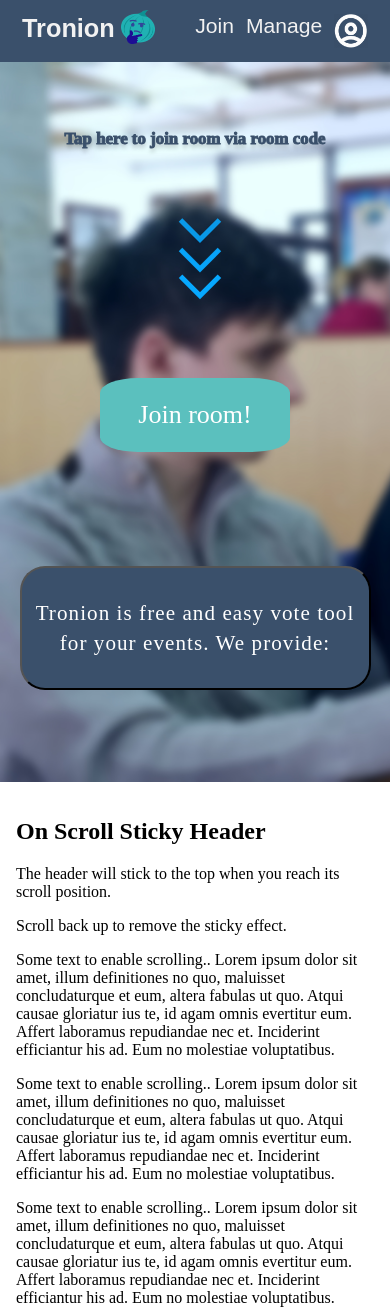
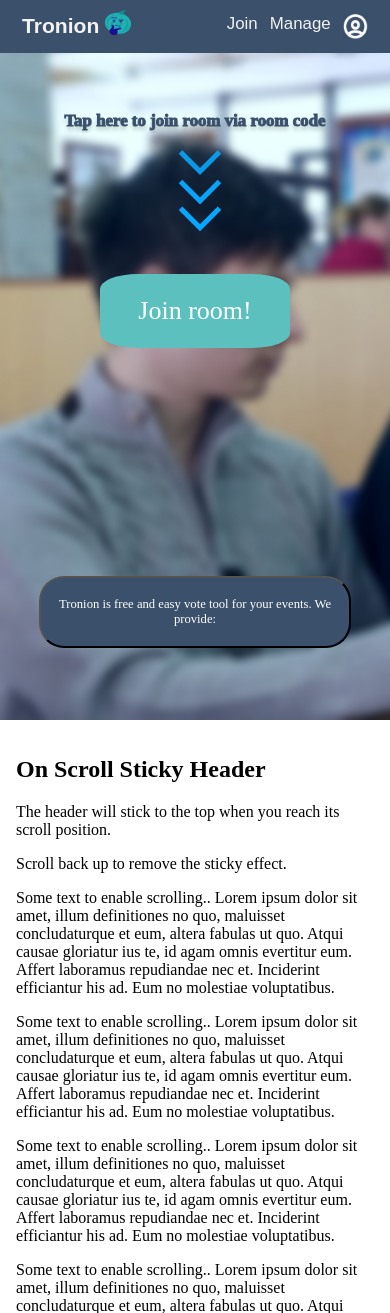
Before and after one commit to Vilka284/Tronion, a Flask app: page / in a window 390 px wide. Shown: the top 1313 px of the page. Run offline with Flask 2, Linux system fonts and the light colour scheme.

Commit message:
add content and footer

```diff
--- a/client/static/styles/index.css
+++ b/client/static/styles/index.css
@@ -13,7 +13,7 @@ html, body {
 /* navigation bar */
 .topnav {
     z-index: 9999;
-  position:relative;
+    position: fixed;
     padding: 10px 16px;
     overflow: hidden;
     width: 100%;
@@ -23,7 +23,7 @@ html, body {
 .topnav a.tronion {
     font-family: Arial;
     font-weight: bold;
-  display:inline;
+    display: inline;
     float: left;
     color: #f2f2f2;
     text-align: center;
@@ -46,10 +46,45 @@ html, body {
 
 .topnav img {
     display: inline-block;
-  white-space:nowrap;
+    white-space: nowrap;
     width: 4vh;
     height: 4vh;
 }
+
+@media screen and (max-width: 768px) {
+    .topnav a.tronion {
+        font-family: Arial;
+        font-weight: bold;
+        display: inline;
+        float: left;
+        color: #f2f2f2;
+        text-align: center;
+        padding: 4px 6px;
+        text-decoration: none;
+        font-size: 2.5vh;
+    }
+
+    .topnav a {
+        font-family: Arial;
+        display: inline;
+        float: right;
+        color: #f2f2f2;
+        text-align: center;
+        padding: 4px 6px;
+        text-decoration: none;
+        font-size: 2vh;
+    }
+
+
+    .topnav img {
+        display: inline-block;
+        white-space: nowrap;
+        width: 3vh;
+        height: 3vh;
+    }
+
+}
+
 
 .topnav a.button:hover {
     background-color: #ddd;
@@ -72,14 +107,14 @@ h3 {
     position: relative;
     overflow: hidden;
     margin: 0 auto;
-  top: 1%;
+    top: 15%;
     -webkit-text-stroke-width: 1px;
     -webkit-text-stroke-color: #3A506B;
     font-family: Coda;
     font-style: normal;
     font-weight: bold;
     font-size: 2vh;
-  line-height: 140px;
+    line-height: 3vh;
     align-items: center;
     text-align: center;
 
@@ -88,13 +123,14 @@ h3 {
     text-shadow: 0px 4px 4px rgba(0, 0, 0, 0.25);
 }
 
+
 .join_button {
     position: relative;
     background-color: #5BC0BE;
     border: none;
     width: 190px;
     height: 74px;
-  top: 12%;
+    top: 22%;
     color: #ffffff;
     padding: 20px;
     font-family: Coda;
@@ -107,34 +143,52 @@ h3 {
 }
 
 .title_button {
-  position: relative;
-  width: 90%;
-  height: 124px;
-  left: 5%;
-  top: 200px;
+        position: absolute;
+        height: 10%;
+        width: 80%;
+        left: 10%;
+        top: 80%;
         color: #ffffff;
         font-family: Coda;
         font-style: normal;
         font-weight: normal;
-  font-size: 2.5vh;
-  line-height: 30px;
+        font-size: 2vh;
         text-align: center;
-  letter-spacing: 0.05em;
         background: #3A506B;
         border-radius: 25px;
         overflow: hidden;
         text-overflow: ellipsis;
     }
 
-.arrow{
+@media screen and (max-width: 768px) {
+    .title_button {
+        position: absolute;
+        height: 10%;
+        width: 80%;
+        left: 10%;
+        top: 80%;
+        color: #ffffff;
+        font-family: Coda;
+        font-style: normal;
+        font-weight: normal;
+        font-size: 1.5vh;
+        text-align: center;
+        background: #3A506B;
+        border-radius: 25px;
+        overflow: hidden;
+        text-overflow: ellipsis;
+    }
+}
+.arrow {
     position: relative;
-    top: 2%;
+    top: 17%;
     left: 50%;
     height: 100px;
     max-width: 100px;
     /*transform: translate(-50%,-50%);*/
 }
-.arrow span{
+
+.arrow span {
     display: block;
     width: 30px;
     height: 30px;
@@ -144,39 +198,120 @@ h3 {
     margin: -10px;
     animation: animate 2s infinite;
 }
-.arrow span:nth-child(2){
+
+.arrow span:nth-child(2) {
     animation-delay: -0.2s;
 }
-.arrow span:nth-child(3){
+
+.arrow span:nth-child(3) {
     animation-delay: -0.4s;
 }
+
 @keyframes animate {
-    0%{
+    0% {
         opacity: 0;
-        transform: rotate(45deg) translate(-20px,-20px);
+        transform: rotate(45deg) translate(-20px, -20px);
     }
-    50%{
+    50% {
         opacity: 1;
     }
-    100%{
+    100% {
         opacity: 0;
-        transform: rotate(45deg) translate(20px,20px);
+        transform: rotate(45deg) translate(20px, 20px);
     }
 }
 
 /* page content */
 .content {
     padding: 16px;
+    height: 550px;
 }
 
-/* The sticky class is added to the header with JS when it reaches its scroll position */
-.sticky {
-  position: fixed;
-  top: 0;
-  width: 100%;
+.container1 {
+    position: absolute;
+    left: 3%;
+    width: 30%;
+    height: 500px;
+    background: #C4C4C4;
+    box-shadow: inset 0px 4px 4px rgba(0, 0, 0, 0.25);
+    border-radius: 21px;
 }
 
-/* Add some top padding to the page content */
-.sticky + .content {
-  padding-top: 102px;
+.container2 {
+    position: absolute;
+    left: 36%;
+    width: 30%;
+    height: 500px;
+    background: #C4C4C4;
+    box-shadow: inset 0px 4px 4px rgba(0, 0, 0, 0.25);
+    border-radius: 21px;
 }
+
+.container3 {
+    position: absolute;
+    left: 69%;
+    width: 30%;
+    height: 500px;
+    background: #C4C4C4;
+    box-shadow: inset 0px 4px 4px rgba(0, 0, 0, 0.25);
+    border-radius: 21px;
+}
+
+@media screen and (max-width: 900px) {
+    .content {
+    padding: 16px;
+    height: 1550px;
+}
+
+    .container1 {
+        position: absolute;
+        align-content: center;
+        margin: auto;
+        left: 3%;
+        right: 3%;
+        top: 47em;
+        width: 94%;
+        height: 500px;
+        background: #C4C4C4;
+        box-shadow: inset 0px 4px 4px rgba(0, 0, 0, 0.25);
+        border-radius: 21px;
+    }
+
+    .container2 {
+        position: absolute;
+        align-content: center;
+        margin: auto;
+        left: 3%;
+        right: 3%;
+        top: 79em;
+        width: 94%;
+        height: 500px;
+        background: #C4C4C4;
+        box-shadow: inset 0px 4px 4px rgba(0, 0, 0, 0.25);
+        border-radius: 21px;
+    }
+
+    .container3 {
+        position: absolute;
+        align-content: center;
+        margin: auto;
+        left: 3%;
+        right: 3%;
+        top: 111em;
+        width: 94%;
+        height: 500px;
+        background: #C4C4C4;
+        box-shadow: inset 0px 4px 4px rgba(0, 0, 0, 0.25);
+        border-radius: 21px;
+    }
+}
+
+
+.footer {
+    height: 70px;
+    bottom: 0;
+    width: 100%;
+    background-color: #3A506B;
+  color: white;
+  text-align: center;
+}
```
Lines whose indentation alone changed are shown as unchanged.
